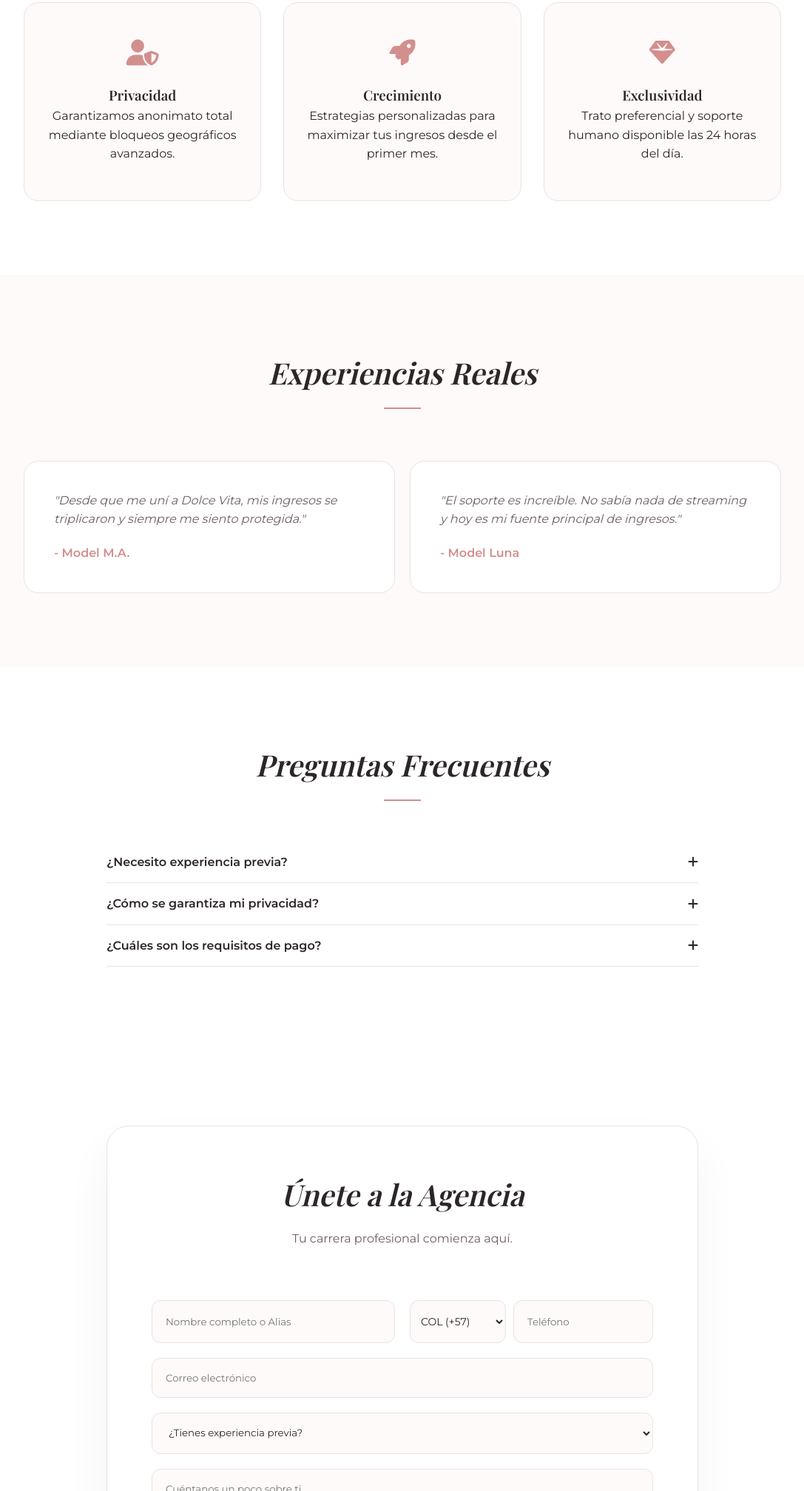
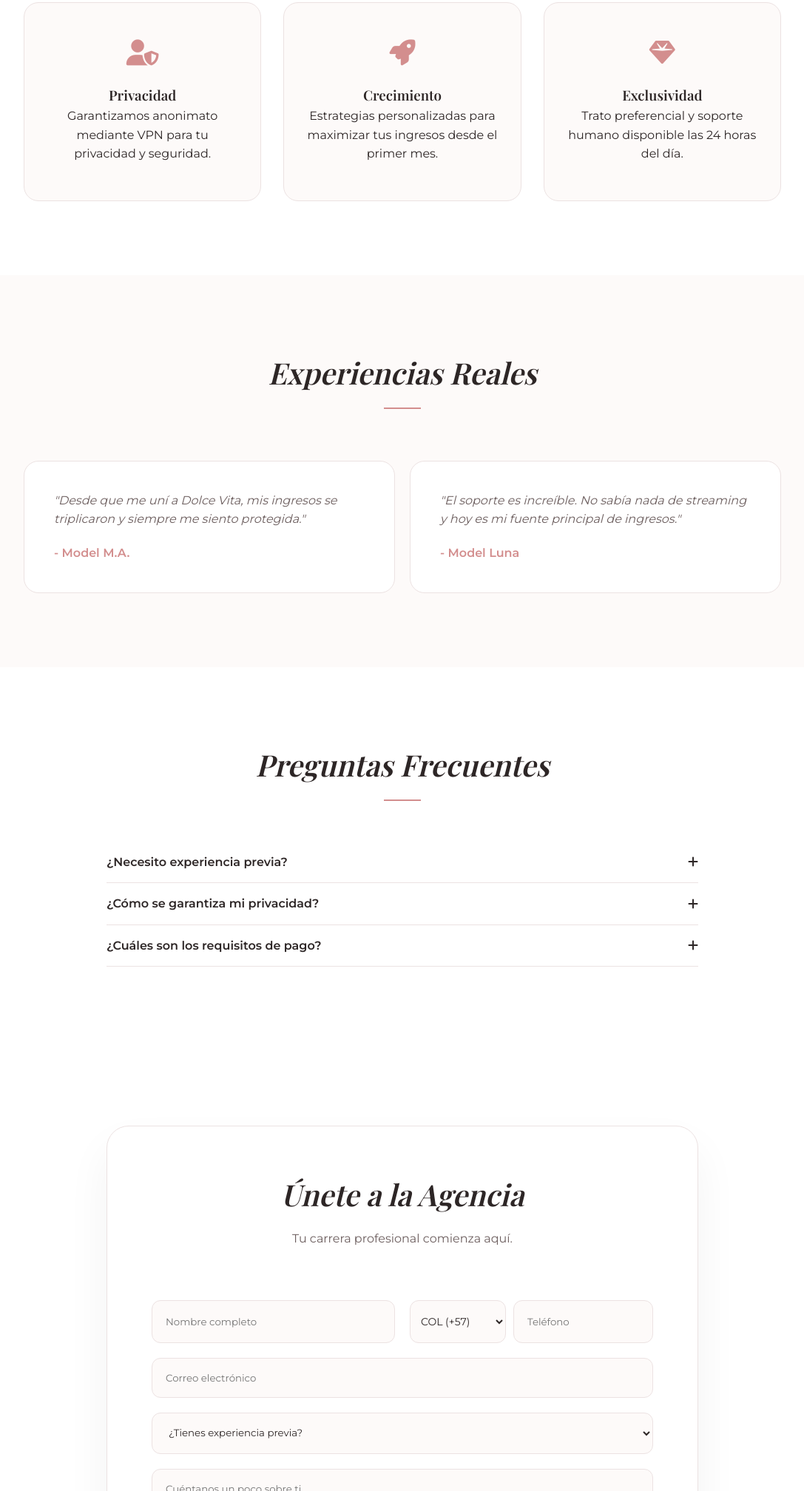
Before and after one commit to DolceVita26/Dolce-Vita, a plain HTML site: page index.html in a window 1280 px wide. Shown: the part 1048-3064 px from the top of the page at 74% size, without its empty margins (96-1183 px from the left). Drawn offline with nearby package versions, Linux system fonts and the light colour scheme; a web font is replaced by a local one.

Commit message:
Update index.html

```diff
--- a/index.html
+++ b/index.html
@@ -300,7 +300,7 @@
             <div class="s-card">
                 <i class="fa-solid fa-user-shield"></i>
                 <h3>Privacidad</h3>
-                <p>Garantizamos anonimato total mediante bloqueos geográficos avanzados.</p>
+                <p>Garantizamos anonimato mediante VPN para tu privacidad y seguridad.</p>
             </div>
             <div class="s-card">
                 <i class="fa-solid fa-rocket"></i>
@@ -344,7 +344,7 @@
             </div>
             <div class="faq-item">
                 <div class="faq-question">¿Cómo se garantiza mi privacidad? <i class="fa-solid fa-plus"></i></div>
-                <div class="faq-answer">Implementamos bloqueos de IP por país y región para que nadie en tu entorno sepa de tu actividad.</div>
+                <div class="faq-answer">Implementamos el uso de VPN en algunas de las plataformas que permiten su uso.</div>
             </div>
             <div class="faq-item">
                 <div class="faq-question">¿Cuáles son los requisitos de pago? <i class="fa-solid fa-plus"></i></div>
@@ -362,7 +362,7 @@
 
             <form id="dolce-form" action="https://formspree.io/f/mjgawdob" method="POST">
                 <div class="form-row">
-                    <input type="text" name="Nombre" placeholder="Nombre completo o Alias" required>
+                    <input type="text" name="Nombre" placeholder="Nombre completo" required>
                     <div class="phone-input-group">
                         <select name="Prefijo" class="phone-code" required>
                             <option value="+54">ARG (+54)</option>
```
